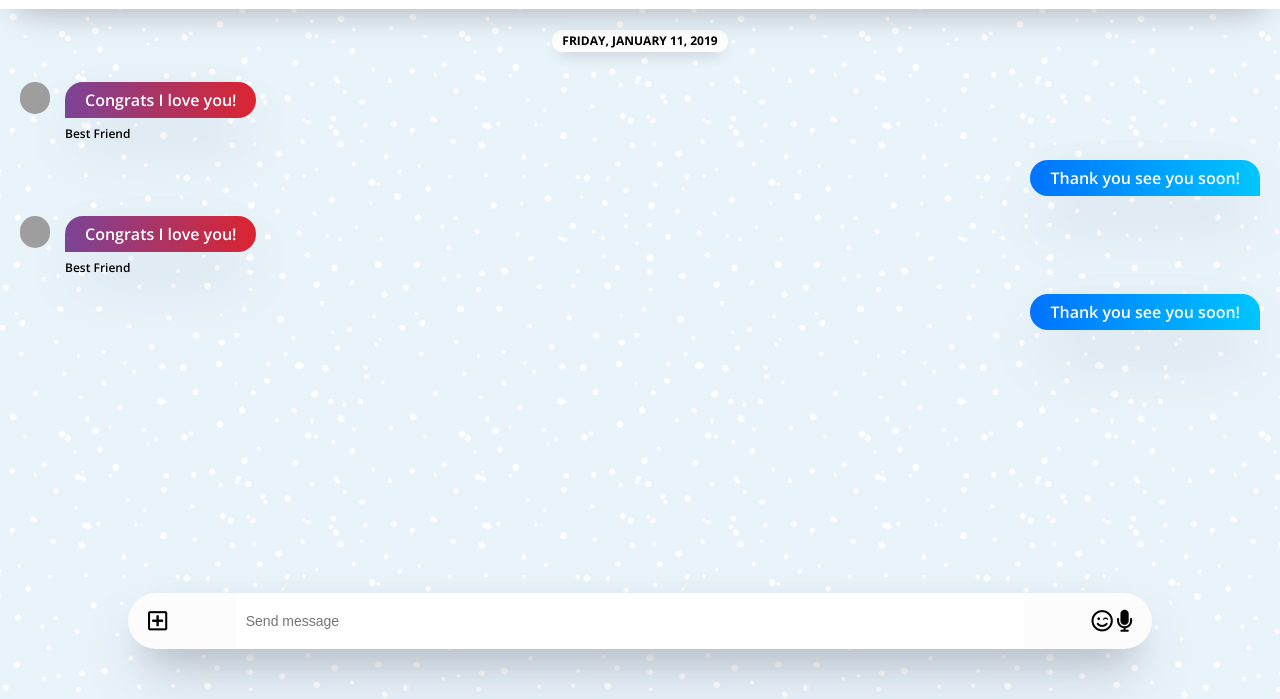
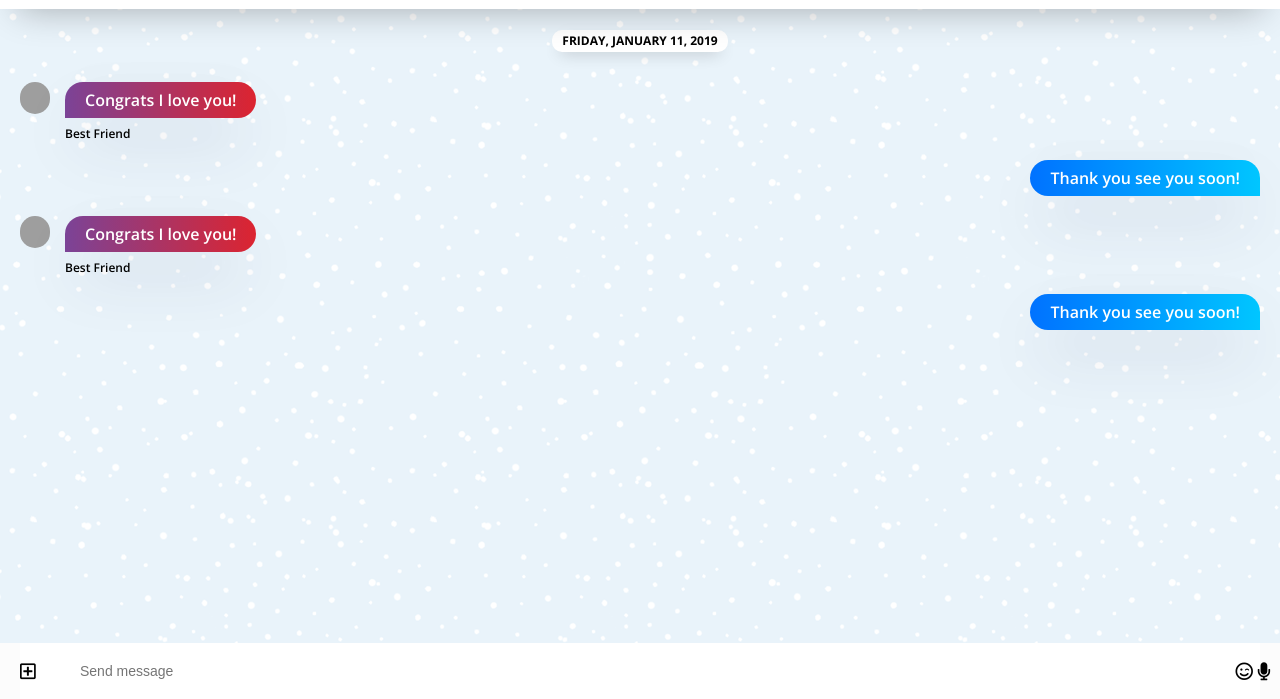
Before and after one commit to Ian-90/kakao-clone, a plain HTML site: page chat.html in a window 1280 px wide. Shown: the part 101-800 px from the top of the page. Drawn offline with nearby package versions, Linux system fonts and the light colour scheme; grey boxes are pictures that could not be loaded; files whose address does not match are found by name.

Commit message:
2. Going Crazy part One

```diff
--- a/chat.html
+++ b/chat.html
@@ -97,18 +97,17 @@
         </li>
       </ul>
     </main>
-    <div class="chat__write">
-      <div class="chat__write-column">
+    <div class="chat__write--container">
+      <input
+        class="chat__write"
+        type="text"
+        placeholder="Send message"
+        class="chat__write-input"
+      />
+      <div class="chat__icon-left chat__icon">
         <i class="far fa-plus-square"></i>
       </div>
-      <div class="chat__write-column">
-        <input
-          type="text"
-          placeholder="Send message"
-          class="chat__write-input"
-        />
-      </div>
-      <div class="chat__write-column">
+      <div class="chat__icon-right chat__icon">
         <span class="chat__write-icon">
           <i class="far fa-smile-wink"></i>
         </span>
--- a/css/chat.css
+++ b/css/chat.css
@@ -25,11 +25,10 @@
   min-height: 100vh;
 } */
 
-.chat__write {
+.chat__write--container {
   position: fixed;
-  bottom: 50px;
-  width: 80%;
   margin: 0 auto;
+  bottom: 0;
   left: 0;
   right: 0;
   display: flex;
@@ -37,9 +36,40 @@
   align-items: center;
   background-color: #fcfcfc;
   padding: 0 20px;
-  border-radius: 40px;
+  /*
   box-shadow: 0 30px 60px -12px rgba(50, 50, 93, 0.25),
-    0 18px 36px -18px rgba(0, 0, 0, 0.3), 0 -12px 36px -8px rgba(0, 0, 0, 0.025);
+    0 18px 36px -18px rgba(0, 0, 0, 0.3), 0 -12px 36px -8px rgba(0, 0, 0, 0.025); */
+}
+
+.chat__icon-left {
+  position: absolute;
+}
+
+.chat__icon-right {
+  position: absolute;
+  right: 10px;
+}
+
+.chat__write {
+  bottom: 0;
+  width: 100%;
+  border-radius: 0;
+  padding: 20px 60px;
+  border: none;
+  font-size: 14px;
+}
+
+.chat__write:focus {
+  outline: none;
+}
+
+.chat__write:focus ~ .chat__icon {
+  opacity: 0;
+}
+
+.chat__icon {
+  font-size: 18px;
+  transition: opacity 0.3s ease-in-out;
 }
 
 .chat__write i {
@@ -55,10 +85,6 @@
   width: 100%;
   border: none;
   font-size: 14px;
-}
-
-.chat__write-column input:focus {
-  outline: none;
 }
 
 .chat-screen .chat__messages {
```
